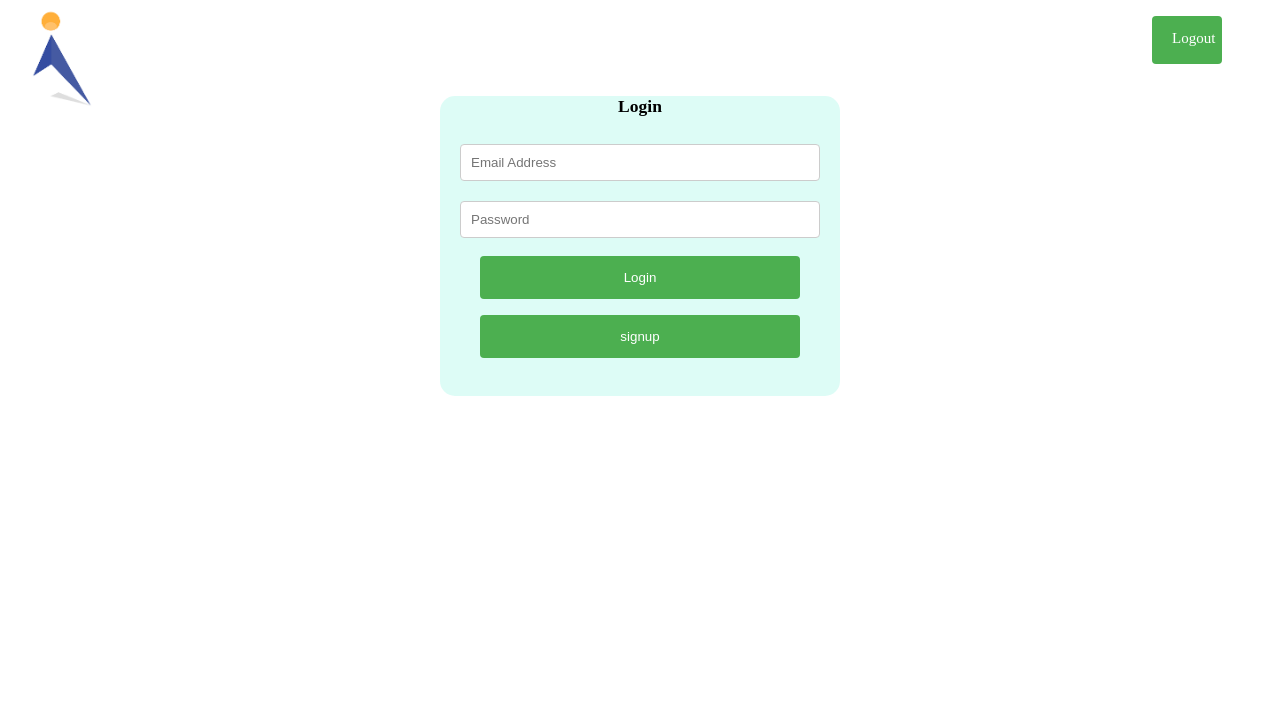
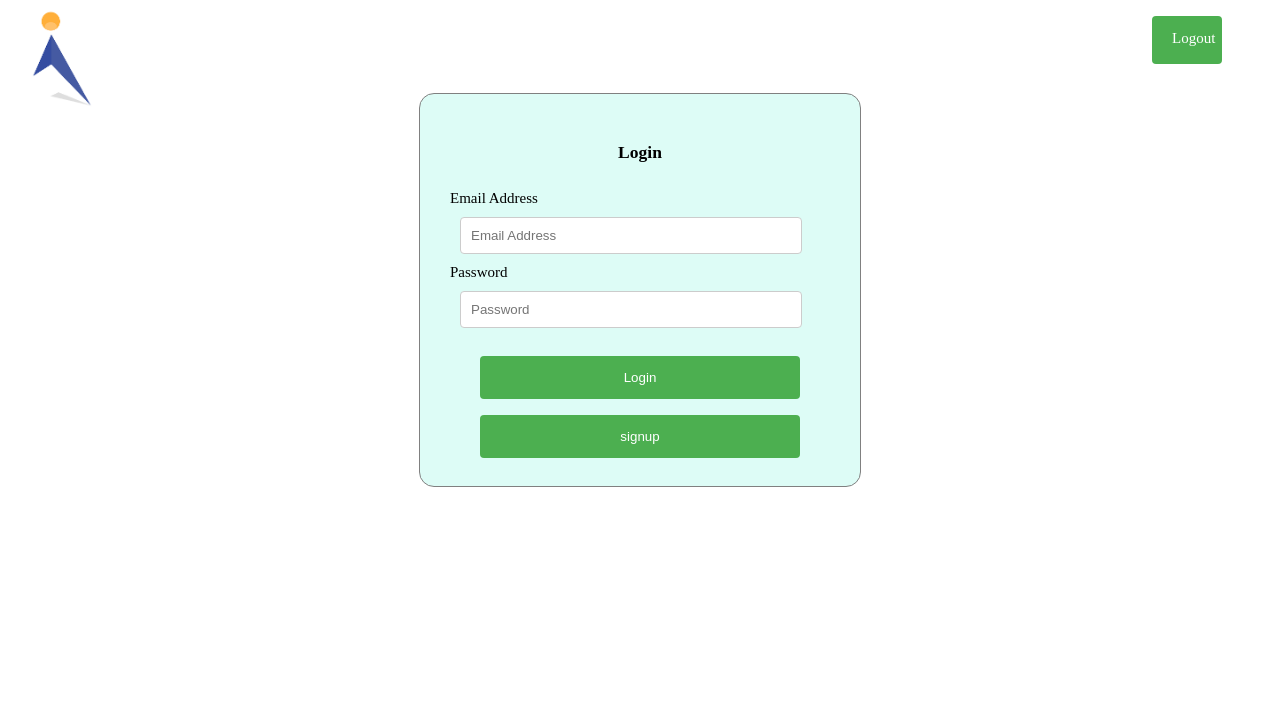
Before and after one commit to FAenX/employeeAssetManagement, a Django app: page /home/dashboard/ in a window 1280 px wide. Shown: the top 727 px of the page. Run offline with Django 3.2, Linux system fonts and the light colour scheme; data that the repository does not hold is empty.

Commit message:
email verigication

```diff
--- a/frontend/templates/employer_dashboard.html
+++ b/frontend/templates/employer_dashboard.html
@@ -37,7 +37,7 @@
     </div>
     <!-- data container-->
     <div data-container>
-        <div class="user-data" style="display: block" employer-data>
+        <div class="user-data" style="display: none" employer-data>
             {% for employee in object_list %}
             <div employee>
                 <div employee-info>
@@ -85,17 +85,17 @@
 
 </div>
 <!-- add employee modal -->
-<div class="signup-form" add-employee-form>
+<div class="signup-form" add-employee-modal>
     <span class="close-btn">&times;</span>
-    <h3> Create Employee</h3>
+    <h3 class="modal-title"> Create Employee</h3>
     <span id="error-message"></span>
     <form add-employee-form>{% csrf_token %}
         <label for="email_address"> Email Address</label>
-        <input class="create-user-form" id="email_address" name="email_address" type="text" placeholder="Email Address" required/><br>
+        <input class="create-user-form" id="employee_email_address" name="email_address" type="text" placeholder="Email Address" required/><br>
         <label for='first_name'>First Name:</label>
-        <input class="create-user-form" id="first_name" name="first_name" type="text" placeholder="First Name" required/><br>
+        <input class="create-user-form" id="employee_first_name" name="first_name" type="text" placeholder="First Name" required/><br>
         <label for='last_name'>Last Name:</label>
-        <input class="create-user-form" id="last_name" name="last_name" type="text" placeholder="Last Name" required/><br>
+        <input class="create-user-form" id="employee_last_name" name="last_name" type="text" placeholder="Last Name" required/><br>
         <input id="user" style="display: none" value="{{ user.id }}"/>
     </form>
     <div submit-add-employee-button>
@@ -105,7 +105,7 @@
 <!-- company assets modal-->
 <div assets-all-container>
     <span class="close-btn">&times;</span>
-    <h3> Company Assets</h3>
+    <h3 class="modal-title"> Company Assets</h3>
     {% for asset in assets %}
     <div class="asset">
         <div class="p-picture">
@@ -124,6 +124,7 @@
 <!--employee details modal-->
 <div employee-details>
         <span class="close-btn">&times;</span>
+        <h3 class="modal-title"> Employee Details</h3>
         <div personal-details>
             <h3 id="title"> Details </h3>
             <p id="full-name"></p>
@@ -149,13 +150,15 @@
 </div>
 
 <!-- login modal-->
-<div login-container>
+<div class="signup-form" login-container>
     <h3 class="modal-title"> Login</h3>
     <span id="error-message"></span>
     <div login-form>
-        <form login>{% csrf_token %}
-          <input type="text"  id="login" name="email_address" placeholder="Email Address">
-          <input type="text" id="password" name="password" placeholder="Password">
+        <form login>
+            <label for="email_address"> Email Address</label>
+            <input type="email"  id="login_email" name="email_address" placeholder="Email Address">
+            <label for="raw_password"> Password </label>
+            <input type="password" id="login_password" name="password" placeholder="Password">
         </form>
     </div>
     <div login-signup-buttons>
@@ -167,19 +170,19 @@
 <!-- employer sign up modal -->
 <div class="signup-form" employer-signup-form>
     <span class="close-btn">&times;</span>
-    <h3> Sign up</h3>
+    <h3 class="modal-title"> Sign up</h3>
     <span id="error-message"></span>
-    <form signup-form>{% csrf_token %}
+    <form signup-form>
         <label for="email_address"> Email Address</label>
-        <input class="create-user-form" id="email_address" name="email_address" type="text" placeholder="Email Address" required/><br>
+        <input class="create-user-form" id="employer_email_address" name="email_address" type="email" placeholder="Email Address" required/><br>
         <label for='first_name'>First Name:</label>
-        <input class="create-user-form" id="first_name" name="first_name" type="text" placeholder="First Name" required/><br>
+        <input class="create-user-form" id="employer_first_name" name="first_name" type="text" placeholder="First Name" required/><br>
         <label for='last_name'>Last Name:</label>
-        <input class="create-user-form" id="last_name" name="last_name" type="text" placeholder="Last Name" required/><br>
+        <input class="create-user-form" id="employer_last_name" name="last_name" type="text" placeholder="Last Name" required/><br>
         <label for="raw_password"> Password </label>
-        <input class="create-user-form" id="raw_password" name="raw_password" type="text" placeholder="Password" required/></br>
+        <input class="create-user-form" id="raw_password" name="raw_password" type="password" placeholder="Password" required/></br>
         <label for="password1">Re-enter Password</label>
-        <input class="create-user-form" id="password1" name="password1" type="text" placeholder="Password Confirmation" required/><br>
+        <input class="create-user-form" id="password1" name="password1" type="password" placeholder="Password Confirmation" required/><br>
     </form>
     <div submit-add-employer-button>
         <button class="button">Sign up</button>
--- a/frontend/urls.py
+++ b/frontend/urls.py
@@ -5,10 +5,11 @@ from frontend.views import views
 urlpatterns = [
     path('login/', views.LoginView.as_view(), name="login"),
     path('logout/', views.logoutView.as_view(), name='logout'),
-    path('employee-signup/', views.CreateEmployee.as_view(), name="create_employee"),
-    path('employer-signup/', views.CreateEmployer.as_view(), name='employer_signup'),
     path('dashboard/', views.DashboardView.as_view(),
          name='dashboard'),
+
+    #employer endpoints
+    path('employer-signup/', views.CreateEmployer.as_view(), name='employer_signup'),
 
     #employee endpoints
     path('employee-info/', views.EmployeeView.as_view(), name='employee_info'),
@@ -17,5 +18,6 @@ urlpatterns = [
 
     ###activate account reverse
     path('activate/(<uidb64>[0-9A-Za-z_\-]+)/(<token>[0-9A-Za-z]{1,13}-[0-9A-Za-z]{1,20})/', views.Activate.as_view(), name='activate'),
+    path('password-reset/', views.PasswordRest.as_view(), name="password_reset"),
 
 ]
--- a/frontend/views/views.py
+++ b/frontend/views/views.py
@@ -42,7 +42,7 @@ class DashboardView(ListView):
         context['employees'] = employees
 
         my_assets = AssetManagement.objects.filter(given_to=self.request.user.id)
-        context['assets']=my_assets
+        context['assets']= my_assets
         return context
 
 
--- a/static/index.js
+++ b/static/index.js
@@ -3,7 +3,7 @@ const getEmployeeData = () =>{
     let target = event.target;
     let employeeId = target.parentNode.childNodes[3].innerText;
     let data = {'employee_id':employeeId}
-    let csrfToken = target.parentNode.childNodes[5].value;
+    let csrfToken = document.cookie.split(';')[0].split('=')[1];
     let url = 'http://127.0.0.1:8000/home/employee-info/';
     postData(url, data, csrfToken)
     .then(response=> {
@@ -18,7 +18,6 @@ const getEmployeeData = () =>{
 const getEmployeeAssets =() =>{
     let id = document.querySelector('[personal-details] #employee-id').innerText
     let data = {'id':id};
-    //let csrfToken = document.querySelector('[view-assets-button] input').value
     let csrfToken = document.cookie.split(';')[0].split('=')[1];
     console.log(csrfToken);
     let url = 'http://127.0.0.0.1:8000/home/employee-assets/'
@@ -49,19 +48,18 @@ const popEmployee = (employeeData, employeeId) =>{
 
 //sign up data
 const createEmployee =()=>{
-    let errorField = document.querySelector('[add-employee-form] #error-message')
-    //let csrfToken = document.querySelector('[add-employee-form] input:nth-child(1)').value;
+    let errorField = document.querySelector('[add-employee-modal] #error-message')
     let csrfToken = document.cookie.split(';')[0].split('=')[1];
-    let email = document.querySelector('[add-employee-form] #email_address').value;
-    let firstName = document.querySelector('[add-employee-form] #first_name').value;
-    let LastName = document.querySelector('[add-employee-form] #last_name').value;
+    let email = document.querySelector('[add-employee-form] #employee_email_address').value;
+    let firstName = document.querySelector('[add-employee-form] #employee_first_name').value;
+    let LastName = document.querySelector('[add-employee-form] #employee_last_name').value;
     let randomPassword = randomPass(10);
     let data = {'first_name':firstName, 'last_name': LastName, 'email':email, 'password': randomPassword};
     const url = 'http://127.0.0.1:8000/home/employee-signup/';
     postData(url, data, csrfToken)
     .then(response => {
         if (response == 200) {
-           isLogedIn();
+           checkUserType();
         }else{
             showSignupError(errorField ,response);
         }
@@ -71,17 +69,17 @@ const createEmployee =()=>{
 //create employer
 const createEmployer =()=>{
     let errorField = document.querySelector('[employer-signup-form] #error-message')
-    let csrfToken = document.querySelector('[signup-form] input:nth-child(1)').value;
-    let email = document.querySelector('[signup-form] #email_address').value;
-    let firstName = document.querySelector('[signup-form] #first_name').value;
-    let LastName = document.querySelector('[signup-form] #last_name').value;
+    let csrfToken = document.cookie.split(';')[0].split('=')[1];
+    let email = document.querySelector('[signup-form] #employer_email_address').value;
+    let firstName = document.querySelector('[signup-form] #employer_first_name').value;
+    let LastName = document.querySelector('[signup-form] #employer_last_name').value;
     let password = document.querySelector('[signup-form] #raw_password').value;
     let data = {'first_name':firstName, 'last_name': LastName, 'email':email, 'password': password};
     const url = 'http://127.0.0.1:8000/home/employer-signup/';
     postData(url, data, csrfToken)
     .then(response => {
         if(response==200){
-            isLogedIn();
+           checkUserType();
         }else{
             showSignupError(errorField, response);
 
@@ -120,9 +118,9 @@ const logout =()=>{
 
 //login data
 const login = () => {
-    let csrfToken = document.querySelector('[login] input:nth-child(1)').value;
-    let email = document.querySelector('[login] input:nth-child(2)').value;
-    let password = document.querySelector('[login] input:nth-child(3)').value;
+    let csrfToken = document.cookie.split(';')[0].split('=')[1];
+    let email = document.querySelector('[login] #login_email').value;
+    let password = document.querySelector('[login] #login_password').value;
     let data = {'email':email, 'password':password};
 
     //error
@@ -178,6 +176,8 @@ const checkUserType =()=>{
         isLogedIn();
         return false;
     } else if(isEmployer == 'True') {
+        document.querySelector('[employer-data]').style.display = 'block';
+        document.querySelector('[employee-data]').style.display = 'none';
         isLogedIn();
         return true;
     } else if(isEmployer == ''){
@@ -285,16 +285,16 @@ const fadeEmployerData= () =>{
     document.querySelector('[employer-data]').style.opacity ='.3';
 };
 
-//show add-employee form
+//show add-employee modal
 const showAddEmployeeForm =()=>{
-    document.querySelector('[add-employee-form]').style.display ='block';
+    document.querySelector('[add-employee-modal]').style.display ='block';
     fadeAdminNav();
     fadeEmployerData();
 };
 
-//const hide add-employee form
+//const hide add-employee modal
 const hideAddEmployeeForm =()=>{
-    document.querySelector('[add-employee-form]').style.display ='none';
+    document.querySelector('[add-employee-modal]').style.display ='none';
 };
 
 //show admin nav container
--- a/static/style.css
+++ b/static/style.css
@@ -1,9 +1,7 @@
 body {
     font-size: 15px;
-
-
 }
-input[type=text], select {
+input {
   width: 100%;
   padding: 12px 20px;
   margin: 8px 0;
@@ -111,10 +109,30 @@ input[type=text], select {
   text-align: center;
 }
 
+.signup-form {
+  margin: 0 auto;
+  display: none;
+  border: 1px solid gray;
+  border-radius: 20px;
+  padding: 20px;
+}
 
-[add-employee-form] h3{
+
+[add-employee-modal] {
+  background-color: rgba(171, 248, 232, 0.4);
+  width: 400px;
+  height: 400px;
+  position: relative;
+}
+
+[add-employee-modal] h3 {
   text-align: center;
 }
+
+[submit-add-employee-button]{
+  text-align: center;
+}
+
 
 [nav-bar] {
   background: none;
@@ -163,15 +181,18 @@ input[type=text], select {
     background-color: rgba(171, 248, 232, 0.4);
     width: 400px;
     display: none;
-    height: 300px;
     margin: 0 auto;
     position: relative;
-    top: 50%;
     border-radius: 15px;
 }
 
+[login-container] h3{
+  text-align: center;
+  padding-top: 10px;
+}
+
 [login-form]{
-  text-align: center;
+  padding: 10px;
   margin-top: 20px;
   margin: 0 auto;
 }
@@ -237,14 +258,14 @@ input[type=text], select {
 
 .user-data {
   position: relative;
-  min-height: 300px;
+  min-height: 700px;
   width: 95%;
   margin: 0 auto;
   margin-top: 5px;
   margin-bottom: 5px;
-  border-radius: 10px;
   border-left: 1px solid #4CAF50;
 }
+
 [employee]{
   min-height: 250px;
   width: 200px;
@@ -287,21 +308,6 @@ input[type=text], select {
   width: 75px;
   margin: 0 auto;
 }
-
-.signup-form {
-  width: 400px;
-  margin: 0 auto;
-  display: none;
-  position: fixed;
-  top: 10%;
-  left: 30%;
-  border: 1px solid gray;
-  border-radius: 20px;
-  background-color: rgba(156, 233, 216, 0.4); /* Black w/ opacity */
-  padding: 20px;
-  margin-top: 10px;
-}
-
 
 /*assets */
 [assets-all-container]{
@@ -360,15 +366,14 @@ input[type=text], select {
 }
 
 [employer-signup-form]{
-  width: 400px;
-  margin: 0 auto;
-  display: none;
-  position: fixed;
-  top: 10%;
-  left: 30%;
-  border: 1px solid gray;
-  border-radius: 20px;
-  background-color: rgba(156, 233, 216, 0.4); /* Black w/ opacity */
-  padding: 20px;
-  margin-top: 10px;
+    background-color: rgba(171, 248, 232, 0.4);
+    width: 400px;
+    display: none;
+    position: relative;
+
+
 }
+
+[submit-add-employer-button]{
+  text-align: center;
+}
```
